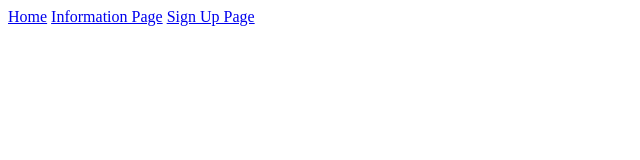
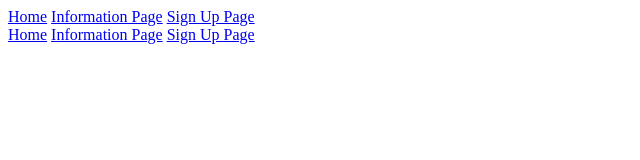
Before and after one commit to ThomaseLucas/gaming-soc-project, a plain HTML site: page InfoPage.html in a window 1280 px wide. Shown: the whole page, without its empty margins (0-640 px from the left). Drawn offline with Linux system fonts and the light colour scheme.

Commit message:
added footers

```diff
--- a/InfoPage.html
+++ b/InfoPage.html
@@ -13,5 +13,10 @@
             <a href="SignUpPage.html">Sign Up Page</a>
         </nav>
     </header>
+    <footer>
+        <a href="index.html">Home</a>
+        <a class="active" href="InfoPage.html">Information Page</a>
+        <a href="SignUpPage.html">Sign Up Page</a>
+    </footer>
 </body>
 </html>
```
Also changed, not shown: SignUpPage.html (+5 -1 lines), 1 other file.
